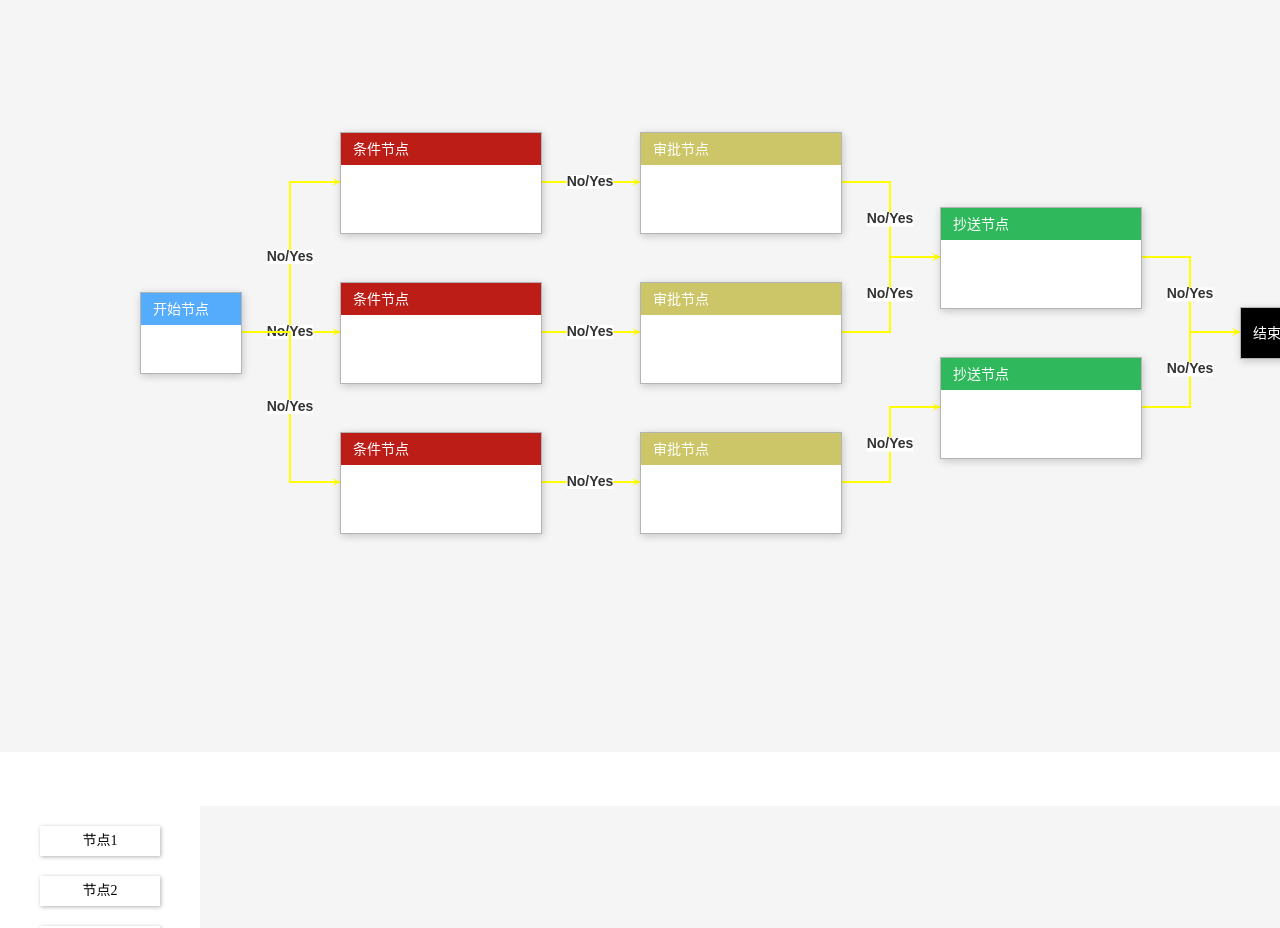
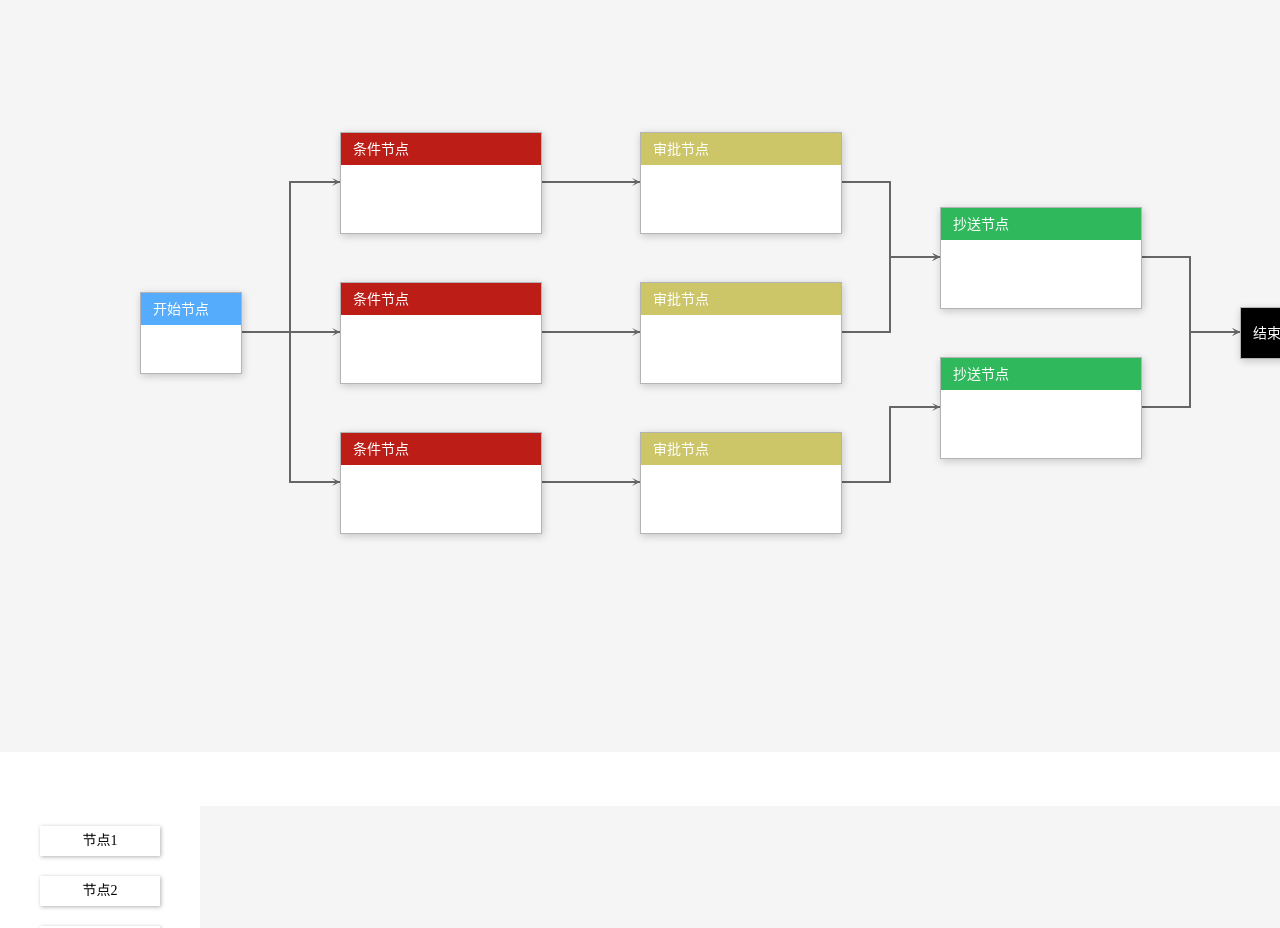
Before and after one commit to caohuatao/vue-super-flow, a Vue app: page / in a window 1280 px wide. Shown: the part 920-1848 px from the top of the page. Built offline with nearby package versions, Linux system fonts and the light colour scheme.

Commit message:
update  link desc

```diff
--- a/examples/demo1.vue
+++ b/examples/demo1.vue
@@ -5,11 +5,15 @@
 -->
 <template>
   <div class="super-flow-demo1">
+
     <super-flow
       ref="superFlow"
       :graph-menu="graphMenu"
       :node-menu="nodeMenu"
-      :link-menu="linkMenu">
+      :link-menu="linkMenu"
+      :link-base-style="linkBaseStyle"
+      :link-style="linkStyle"
+      :link-desc="linkDesc">
       <template v-slot:node="{meta}">
         <div
           class="flow-node">
@@ -120,14 +124,39 @@
               selected: link => {
                 link.remove()
               }
+            },
+            {
+              label: '编辑',
+              selected: link => {
+                if(link.meta) {
+                  link.meta.info += '以'
+                } else {
+                  link.meta = {
+                    info: '123123'
+                  }
+                }
+              }
             }
           ]
-        ]
+        ],
+        linkBaseStyle: {
+          font: '14px Arial',
+          dotted: false,
+          lineDash: [4, 4]
+        }
       }
     },
     methods: {
       flowNodeClick(meta) {
         console.log(this.$refs.superFlow.graph)
+      },
+      linkStyle(link) {
+        return {
+          // hover: '#FF00FF'
+        }
+      },
+      linkDesc(link) {
+        return link.meta ? link.meta.info : ''
       }
     }
   }
--- a/packages/Graph.js
+++ b/packages/Graph.js
@@ -17,8 +17,7 @@ class Graph extends GraphEvent {
     const {
       nodeList = [],
       linkList = [],
-      origin,
-      libertyStart
+      origin
     } = options
 
     super()
@@ -36,8 +35,6 @@ class Graph extends GraphEvent {
 
     this.initNode(nodeList)
     this.initLink(linkList)
-
-    this.libertyStart = libertyStart
   }
 
   pointMap() {
--- a/packages/GraphLink.js
+++ b/packages/GraphLink.js
@@ -14,14 +14,6 @@ import {
   directionVector
 } from './types'
 
-function descFun(link) {
-  return link.meta ? link.meta.info : 'No/Yes'
-}
-
-function styleFun(link) {
-  return {}
-}
-
 export default class GraphLink {
   static distance = 15
 
@@ -33,9 +25,6 @@ export default class GraphLink {
       startAt = [0, 0],
       endAt = [0, 0],
       meta = null,
-
-      desc = null,
-      style = null
     } = options
 
     this.key = uuid('link')
@@ -50,9 +39,6 @@ export default class GraphLink {
     this.endDirection = directionVector[direction.top]
     this.startAt = startAt
     this.endAt = endAt
-
-    this.desc = desc || descFun
-    this.style = style || styleFun
   }
 
   get end() {
--- a/packages/GraphNode.js
+++ b/packages/GraphNode.js
@@ -145,24 +145,23 @@ export default class GraphNode {
   }
 
   fixOffset(offset, dir) {
-    const regular = !this.graph.libertyStart
     switch (dir) {
       case direction.top:
-        if (regular) offset[0] = this.width / 2
+        offset[0] = this.width / 2
         offset[1] = 0
         break
       case direction.right:
         offset[0] = this.width
-        if (regular) offset[1] = this.height / 2
+        offset[1] = this.height / 2
         break
       case direction.bottom:
-        if (regular) offset[0] = this.width / 2
+        offset[0] = this.width / 2
         offset[1] = this.height
         break
       case direction.left:
       default:
         offset[0] = 0
-        if (regular) offset[1] = this.height / 2
+        offset[1] = this.height / 2
         break
     }
     return offset
--- a/packages/index.vue
+++ b/packages/index.vue
@@ -13,7 +13,10 @@
       v-if="temEdgeConf.visible"
       :padding="linkPadding"
       :graph="graph"
-      :link="temEdgeConf.link">
+      :link="temEdgeConf.link"
+      :link-base-style="linkBaseStyle"
+      :link-desc="linkDesc"
+      :link-style="linkStyle">
     </graph-line>
 
     <graph-line
@@ -23,6 +26,8 @@
       :graph="graph"
       :link="edge"
       :key="edge.key"
+      :link-base-style="linkBaseStyle"
+      :link-desc="linkDesc"
       :link-style="linkStyle">
     </graph-line>
 
@@ -122,13 +127,17 @@
         type: Boolean,
         default: true
       },
-      libertyStartStop: {
-        type: Boolean,
-        default: false
+      linkDesc: {
+        type: [Function, null],
+        default: null
       },
       linkStyle: {
+        type: [Function, null],
+        default: null
+      },
+      linkBaseStyle: {
         type: Object,
-        default: ()=> ({})
+        default: () => ({})
       },
       markLineColor: {
         type: String,
@@ -160,7 +169,7 @@
       },
       linkPadding: {
         type: Number,
-        default: 50,
+        default: 50
       },
       enterIntercept: {
         type: Function,
@@ -176,8 +185,7 @@
         graph: new Graph({
           width: this.width,
           height: this.height,
-          origin: this.origin,
-          libertyStart: this.libertyStartStop
+          origin: this.origin
         }),
         menuConf: {
           visible: false,
--- a/packages/link.vue
+++ b/packages/link.vue
@@ -10,7 +10,7 @@
 </template>
 
 <script>
-  import { cross, dotProduct, vector } from './utils'
+  import {cross, dotProduct, isFun, isObject, isString, vector} from './utils'
 
   export default {
     props: {
@@ -18,16 +18,9 @@
         type: Number,
         default: 50
       },
-      linkContent: {
-        type: Function,
-        default(link) {
-          return ''
-        }
-      },
-      linkStyle: {
-        type: Object,
-        default: () => ({})
-      },
+      linkDesc: [Function, null],
+      linkStyle: [Function, null],
+      linkBaseStyle: Object,
       index: Number,
       graph: Object,
       link: Object
@@ -41,15 +34,15 @@
         currentPointList: [],
         currentPathPointList: null,
         styles: Object.assign({
-          hover: '#FF00FF',
-          color: '#FFFF00',
-          textColor: '#333333',
+          hover: '#FF0000',
+          color: '#666666',
+          textColor: '#666666',
           textHover: '#FF0000',
-          font: 'bold 14px Arial',
+          font: '14px Arial',
           dotted: false,
           lineDash: [4, 4],
-          background: 'rgba(255,255,255,1)'
-        }, this.linkStyle)
+          background: 'rgba(255,255,255,0.6)'
+        }, this.linkBaseStyle)
       }
     },
     mounted() {
@@ -112,7 +105,12 @@
 
       initLine() {
         this.ctx.clearRect(0, 0, this.$el.width, this.$el.height)
-        Object.assign(this.styles, this.link.style() || {})
+        if (this.linkStyle) {
+          const style = this.linkStyle()
+          if (isObject(style)) {
+            Object.assign(this.styles, style)
+          }
+        }
         if (this.inPath) {
           const color = this.styles.hover
           const textColor = this.styles.textHover
@@ -152,9 +150,13 @@
       },
 
       drawDesc(color) {
-        const desc = this.link.desc(this.link)
         const ctx = this.ctx
-        if (desc) {
+        let desc
+        if (isFun(this.linkDesc)) {
+          desc = this.linkDesc(this.link)
+        }
+
+        if (isString(desc)) {
           const {
             font,
             background
```
Also changed, not shown: 1 other file (tests, documents, lock files or other folders).
